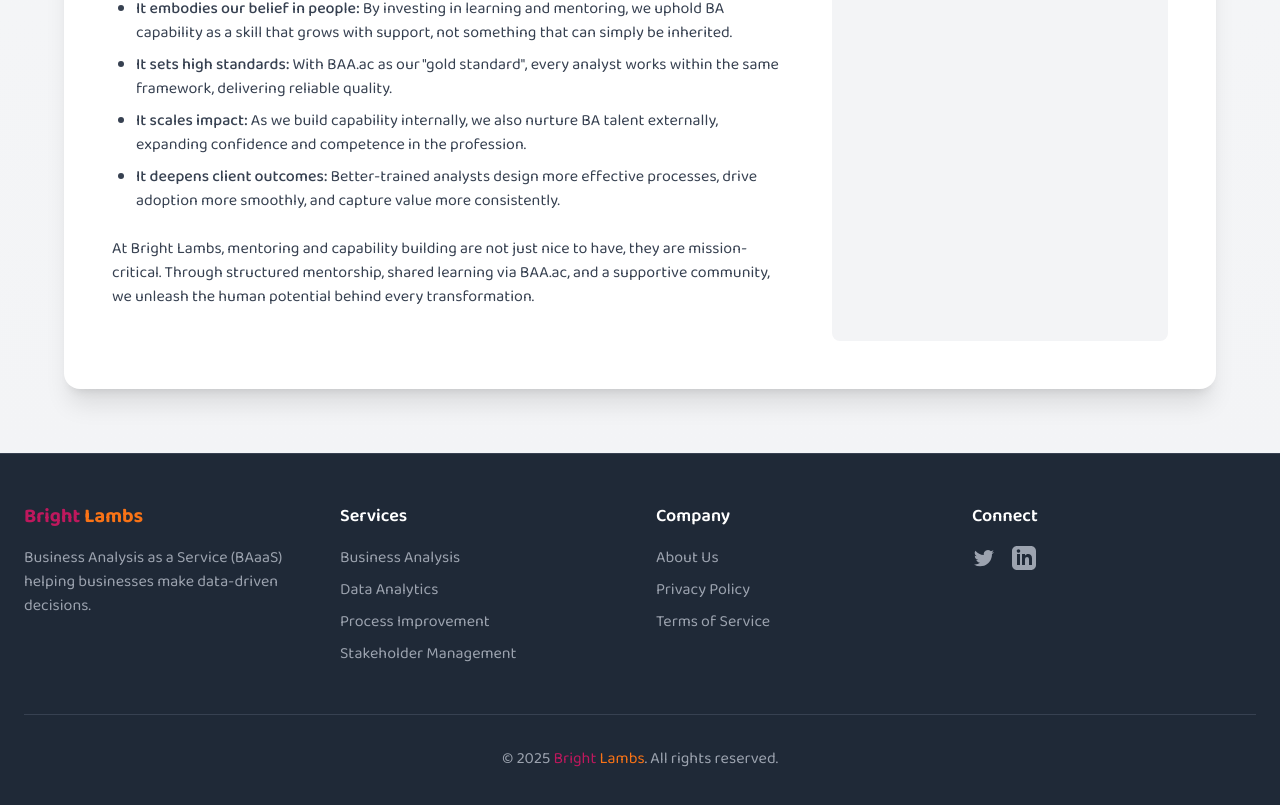
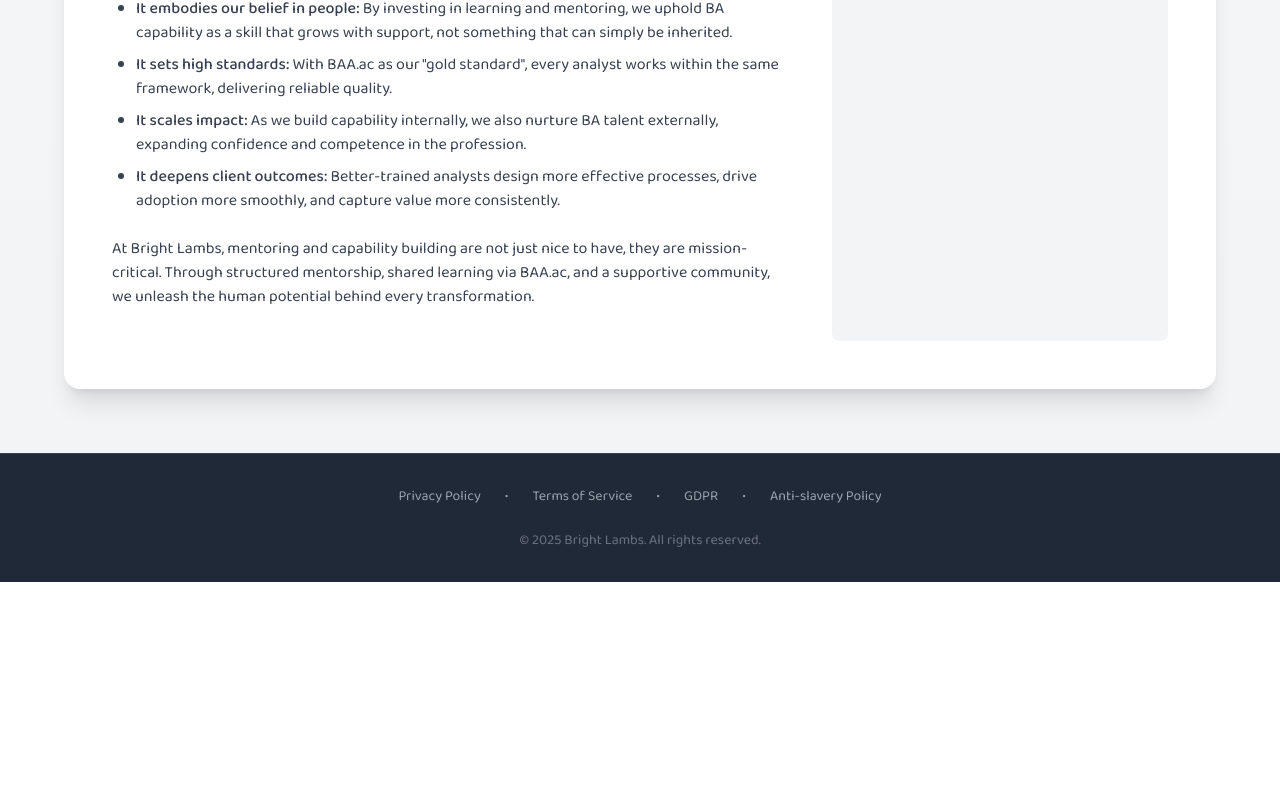
Before and after one commit to OrangeAnalyticsAI/BrightLambswww, a Next.js app: page /services/mentoring in a window 1280 px wide. Shown: the part 2235-3040 px from the top of the page. After the commit the page ends 2817 px from the top, so only its background shows below. Built offline with nearby package versions, Linux system fonts and the light colour scheme.

Commit message:
Update footer and 404 page
- Redesigned footer with legal links in horizontal layout
- Updated 404 page with more professional messaging
- Removed redundant navigation from footer

```diff
--- a/app/components/Footer.tsx
+++ b/app/components/Footer.tsx
@@ -2,56 +2,22 @@
 
 export default function Footer() {
   return (
-    <footer className="bg-gray-800 dark:bg-gray-900 text-white py-12 border-t border-gray-700 dark:border-gray-800">
+    <footer className="bg-gray-800 dark:bg-gray-900 text-white py-8 border-t border-gray-700 dark:border-gray-800">
       <div className="container mx-auto px-6">
-        <div className="grid grid-cols-1 md:grid-cols-4 gap-8">
-          <div>
-            <h3 className="text-xl font-bold mb-4 font-baloo2">
-              <span className="text-pink-700 dark:text-pink-400">Bright</span>{' '}
-              <span className="text-orange-500 dark:text-orange-400">Lambs</span>
-            </h3>
-            <p className="text-gray-400">Business Analysis as a Service (BAaaS) helping businesses make data-driven decisions.</p>
-          </div>
-          <div>
-            <h4 className="text-lg font-semibold mb-4">Services</h4>
-            <ul className="space-y-2">
-              <li><Link href="#services" className="text-gray-400 hover:text-white transition-colors">Business Analysis</Link></li>
-              <li><Link href="#services" className="text-gray-400 hover:text-white transition-colors">Data Analytics</Link></li>
-              <li><Link href="#services" className="text-gray-400 hover:text-white transition-colors">Process Improvement</Link></li>
-              <li><Link href="#services" className="text-gray-400 hover:text-white transition-colors">Stakeholder Management</Link></li>
-            </ul>
-          </div>
-          <div>
-            <h4 className="text-lg font-semibold mb-4">Company</h4>
-            <ul className="space-y-2">
-              <li><Link href="/about" className="text-gray-400 hover:text-white transition-colors">About Us</Link></li>
-              <li><Link href="/privacy" className="text-gray-400 hover:text-white transition-colors">Privacy Policy</Link></li>
-              <li><Link href="/terms" className="text-gray-400 hover:text-white transition-colors">Terms of Service</Link></li>
-            </ul>
-          </div>
-          <div>
-            <h4 className="text-lg font-semibold mb-4">Connect</h4>
-            <div className="flex space-x-4">
-              <a href="#" className="text-gray-400 hover:text-white transition-colors">
-                <span className="sr-only">Twitter</span>
-                <svg className="h-6 w-6" fill="currentColor" viewBox="0 0 24 24" aria-hidden="true">
-                  <path d="M8.29 20.251c7.547 0 11.675-6.253 11.675-11.675 0-.178 0-.355-.012-.53A8.348 8.348 0 0022 5.92a8.19 8.19 0 01-2.357.646 4.118 4.118 0 001.804-2.27 8.224 8.224 0 01-2.605.996 4.107 4.107 0 00-6.993 3.743 11.65 11.65 0 01-8.457-4.287 4.106 4.106 0 001.27 5.477A4.072 4.072 0 012.8 9.713v.052a4.105 4.105 0 003.292 4.022 4.095 4.095 0 01-1.853.07 4.108 4.108 0 003.834 2.85A8.233 8.233 0 012 18.407a11.616 11.616 0 006.29 1.84" />
-                </svg>
-              </a>
-              <a href="#" className="text-gray-400 hover:text-white transition-colors">
-                <span className="sr-only">LinkedIn</span>
-                <svg className="h-6 w-6" fill="currentColor" viewBox="0 0 24 24" aria-hidden="true">
-                  <path fillRule="evenodd" d="M19 0h-14c-2.761 0-5 2.239-5 5v14c0 2.761 2.239 5 5 5h14c2.762 0 5-2.239 5-5v-14c0-2.761-2.238-5-5-5zm-11 19h-3v-11h3v11zm-1.5-12.268c-.966 0-1.75-.79-1.75-1.764s.784-1.764 1.75-1.764 1.75.79 1.75 1.764-.783 1.764-1.75 1.764zm13.5 12.268h-3v-5.604c0-3.368-4-3.113-4 0v5.604h-3v-11h3v1.765c1.396-2.586 7-2.777 7 2.476v6.759z" clipRule="evenodd" />
-                </svg>
-              </a>
-            </div>
-          </div>
+        {/* Legal Links */}
+        <div className="flex flex-wrap justify-center gap-6 text-sm text-gray-400">
+          <Link href="/privacy" className="hover:text-white transition-colors">Privacy Policy</Link>
+          <span>•</span>
+          <Link href="/terms" className="hover:text-white transition-colors">Terms of Service</Link>
+          <span>•</span>
+          <Link href="/gdpr" className="hover:text-white transition-colors">GDPR</Link>
+          <span>•</span>
+          <Link href="/anti-slavery" className="hover:text-white transition-colors">Anti-slavery Policy</Link>
         </div>
-        <div className="border-t border-gray-700 dark:border-gray-800 mt-12 pt-8 text-center text-gray-400">
-          <p className="font-baloo2">
-            &copy; {new Date().getFullYear()} <span className="text-pink-700 dark:text-pink-400">Bright</span>{' '}
-            <span className="text-orange-500 dark:text-orange-400">Lambs</span>. All rights reserved.
-          </p>
+
+        {/* Copyright */}
+        <div className="mt-6 text-center text-gray-500 text-sm">
+          &copy; {new Date().getFullYear()} Bright Lambs. All rights reserved.
         </div>
       </div>
     </footer>
--- a/app/not-found.tsx
+++ b/app/not-found.tsx
@@ -19,15 +19,15 @@
           </div>
         </div>
         <p className="text-lg text-gray-600">
-          Jen hasn't finished building this.<br />
-          So flock off back to the home page.
+          Sorry, this page isn't ready yet.<br />
+          We're working hard to bring you great content. Please check back soon!
         </p>
         <div className="pt-4">
           <Link
             href="/"
             className="inline-flex items-center px-6 py-3 bg-gradient-to-r from-pink-500 to-blue-500 text-white font-medium rounded-lg hover:opacity-90 transition-opacity"
           >
-            Runaway Home
+Return to Homepage
           </Link>
         </div>
       </div>
```
